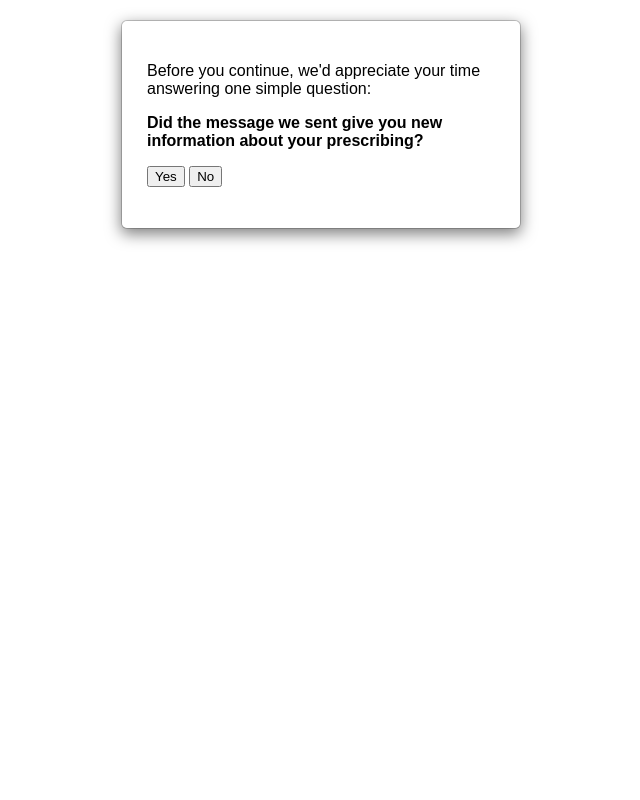
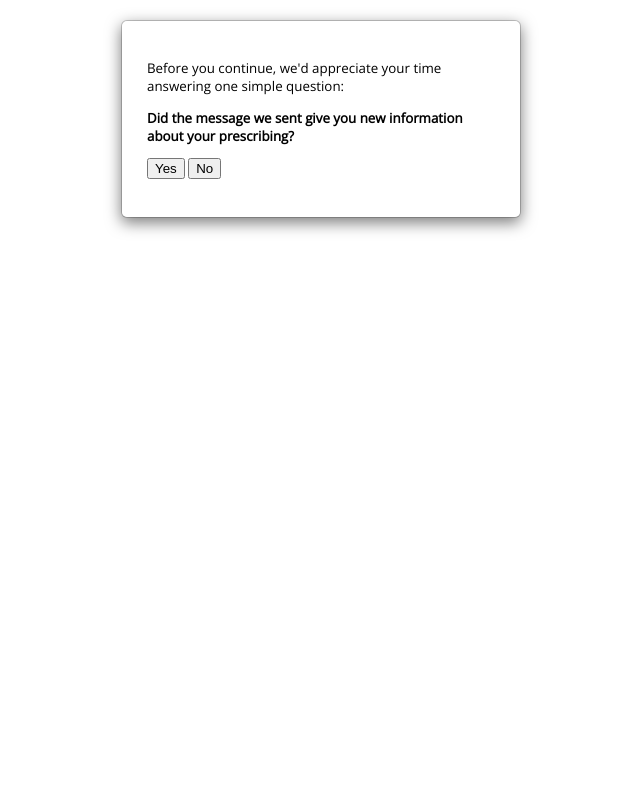
Before and after one commit to ebmdatalab/nimodipine-rct, a Django app: template antibioticsrct/antibioticsrct/templates/questionnaire.html in a window 1280 px wide. Shown: the whole page, without its empty margins (319-959 px from the left). Run offline with Django 3.2, Linux system fonts and the light colour scheme; the template is opened without the code that fills it: most values are stand-ins (such as "Sample title", 1, 10 or a date in 2020); data that the repository does not hold is empty; parts of the project's set-up code (start-up, migrations or seed data) failed here and were passed over.

Commit message:
More style tweaks, including nice web font

```diff
--- a/antibioticsrct/antibioticsrct/templates/_base.html
+++ b/antibioticsrct/antibioticsrct/templates/_base.html
@@ -3,12 +3,14 @@
   <meta http-equiv="Content-Type" content="text/html; charset=utf-8">
   <meta content="text/html; charset=utf-8" http-equiv="content-type">
   <title></title>
+  <link href="https://fonts.googleapis.com/css?family=Open+Sans" rel="stylesheet">
   <style>
     body.method-p, body.method-f {
      zoom: 0.75;  /* See https://github.com/ebmdatalab/antibiotics-rct/issues/34 */
     }
     body, p, td {
-      font-family: sans-serif;
+    font-family: 'Open Sans', sans-serif;
+    font-size: 10pt;
     }
 
     body.method-p a, body.method-f a {
@@ -51,7 +53,7 @@
     }
 
     body.method-f #body {
-      margin-top: 4em;
+      margin-top: 3em;
     }
 
     body.method-f .other-practices {
```
